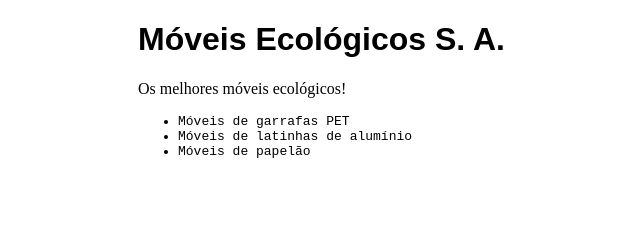
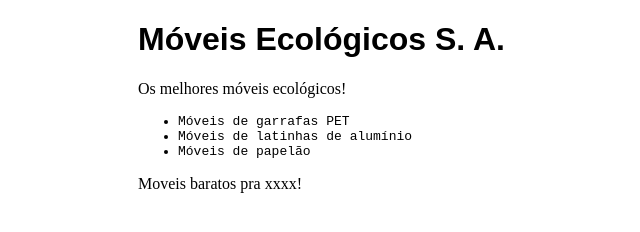
Before and after one commit to andperz/Git-e-GitHub-do-basico-ao-avancado, a plain HTML site: page livro_casa_codigo/moveis/index.html in a window 1280 px wide. Shown: the whole page, without its empty margins (182-822 px from the left). Drawn offline with Linux system fonts and the light colour scheme.

Commit message:
Adicionando texto peculiar

```diff
--- a/livro_casa_codigo/moveis/index.html
+++ b/livro_casa_codigo/moveis/index.html
@@ -17,6 +17,8 @@
       <li>Móveis de papelão</li>
     </ul>
 
+    <p>Moveis baratos pra xxxx!</p>
+
     <script src="js/principal.js"></script>
   </body>
 </html>
```
